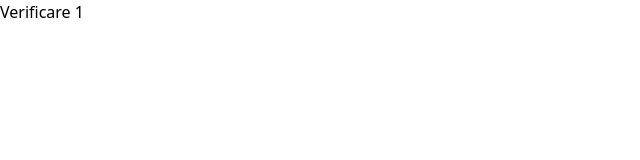
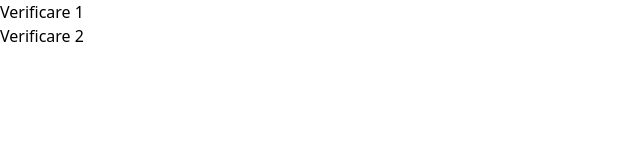
Before and after one commit to Tim0tey/Proiect---Tehnici, a plain HTML site: page ProiectTehnici/index.html in a window 1280 px wide. Shown: the whole page, without its empty margins (0-640 px from the left). Drawn offline with nearby package versions, Linux system fonts and the light colour scheme.

Commit message:
verificare 2

```diff
--- a/ProiectTehnici/index.html
+++ b/ProiectTehnici/index.html
@@ -10,6 +10,8 @@
     <script src="tablasah.js"> </script>
 
     <h4>Verificare 1</h4>
+    <h2>Verificare 2
+    </h2>
 </head>
 
 <body>
```
